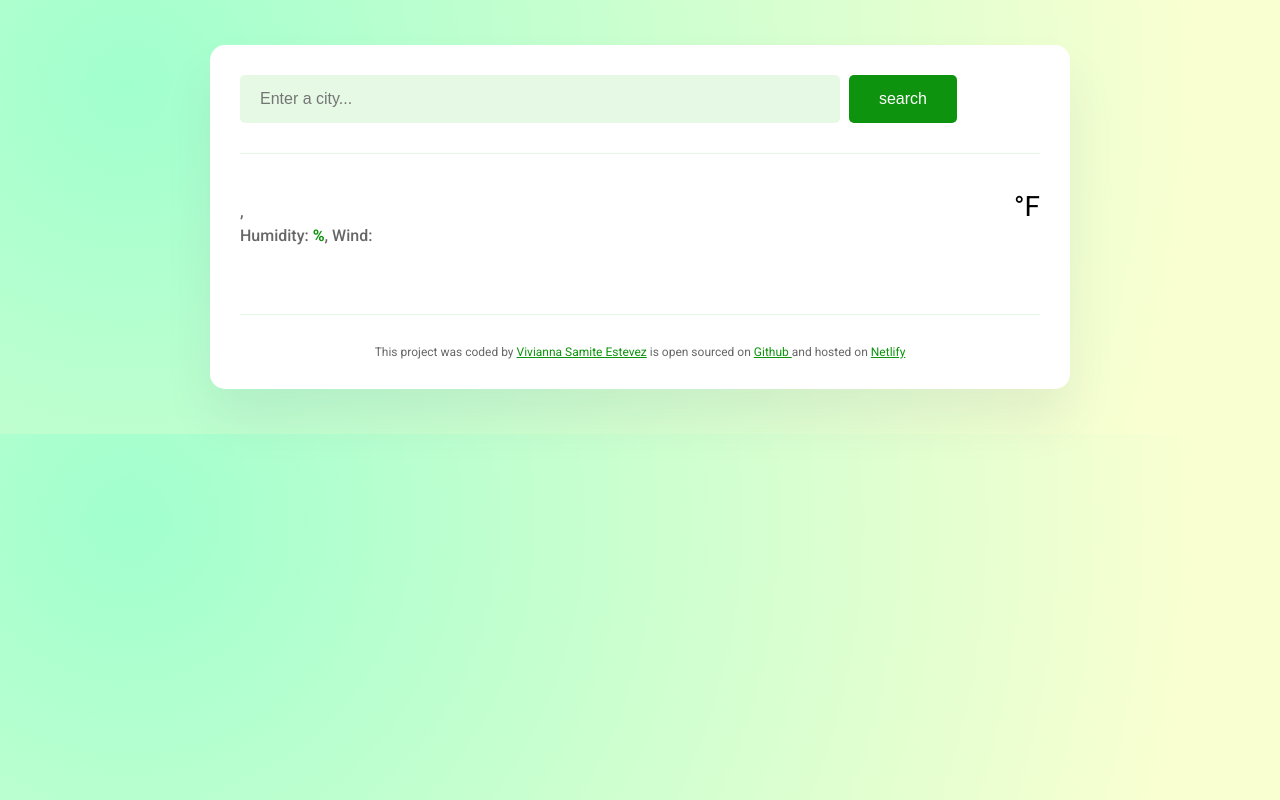
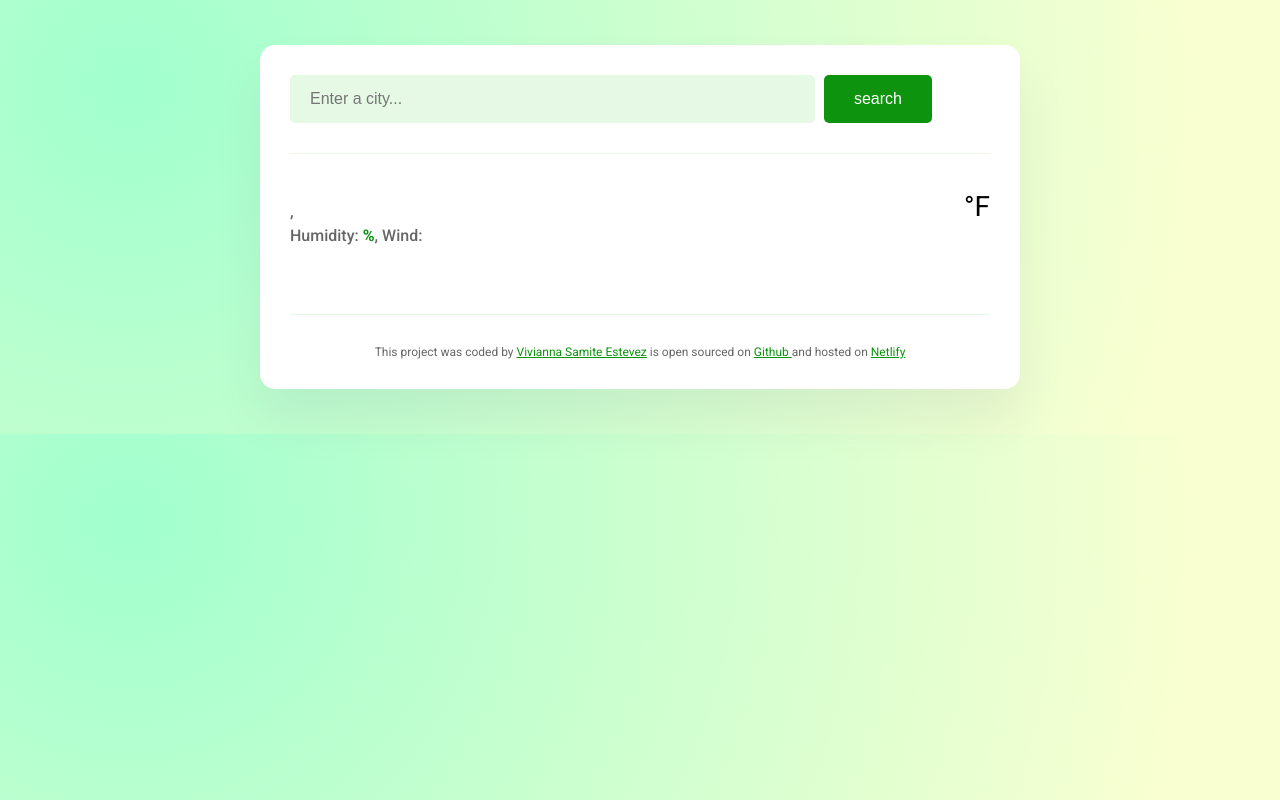
Before and after one commit to Vivianna12/final-project-weather-app, a plain HTML site: page index.html in a window 1280 px wide. Drawn offline with nearby package versions, Linux system fonts and the light colour scheme; no server answers.

Commit message:
adjusted the max width

```diff
--- a/src/style.css
+++ b/src/style.css
@@ -8,7 +8,7 @@ body {
 }
 .weather-app {
   background-color: white;
-  max-width: 800px;
+  max-width: 700px;
   border-radius: 15px;
   margin: 45px auto;
   padding: 30px;
```
